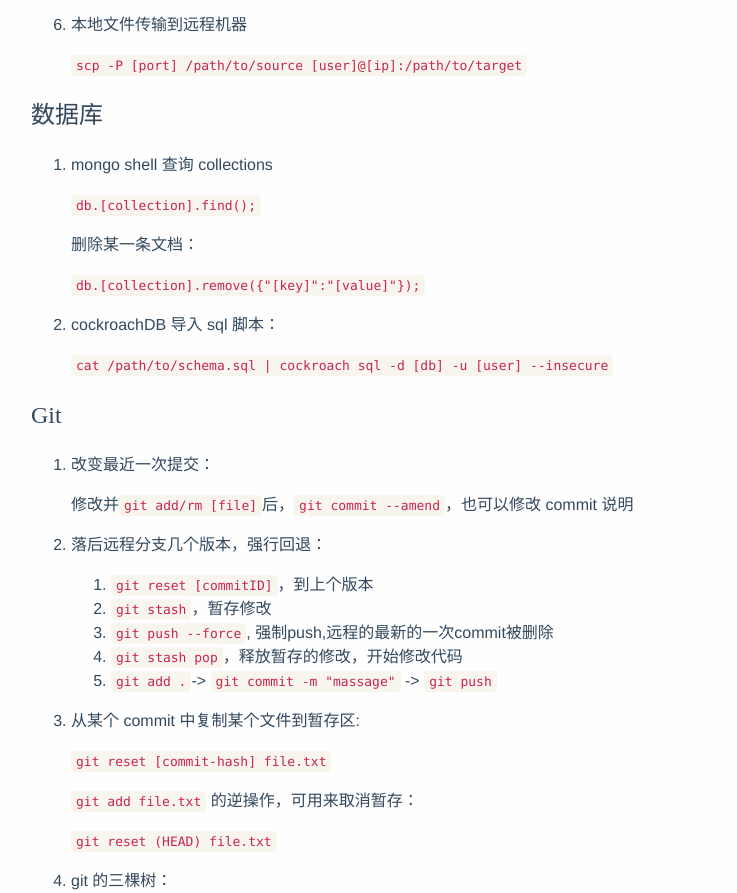
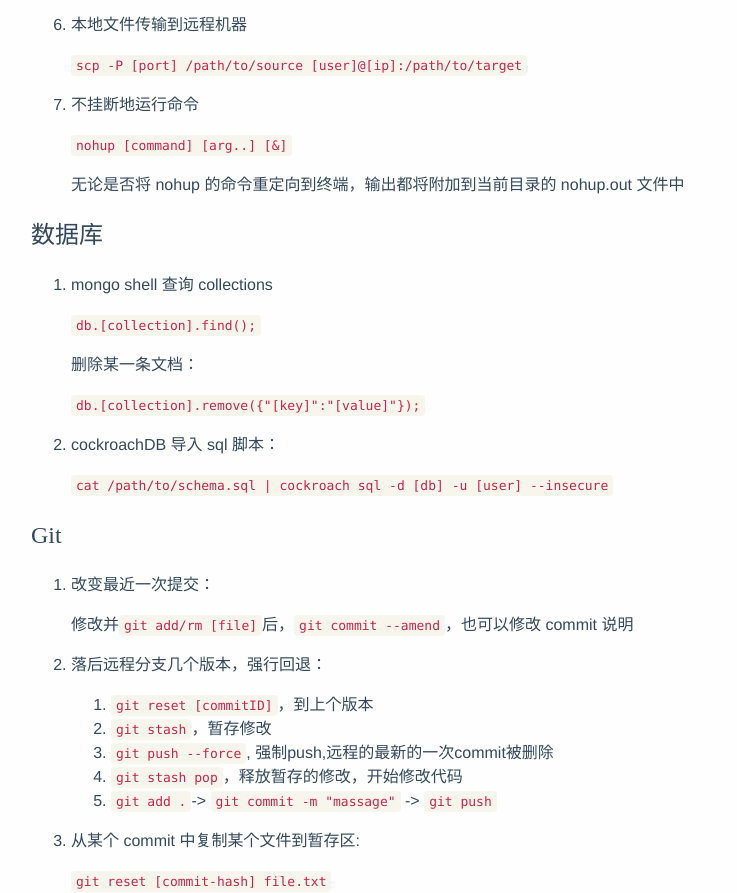
Before and after one commit to gobomb/gobomb.github.io, a plain HTML site: page cheatsheet/index.html in a window 1280 px wide. Shown: the part 996-1889 px from the top of the page, without its empty margins (229-966 px from the left). Drawn offline with nearby package versions, Linux system fonts and the light colour scheme; some packages are replaced by stand-ins of ours.

Commit message:
add nohup in cheatsheet.md

```diff
--- a/cheatsheet/index.html
+++ b/cheatsheet/index.html
@@ -72,7 +72,7 @@
 
 
 <meta itemprop="dateModified" content="2018-03-18T14:02:01&#43;08:00" />
-<meta itemprop="wordCount" content="755">
+<meta itemprop="wordCount" content="799">
 
 
 
@@ -198,6 +198,12 @@
 <li><p>本地文件传输到远程机器</p>
 
 <p><code>scp -P [port] /path/to/source [user]@[ip]:/path/to/target</code></p></li>
+
+<li><p>不挂断地运行命令</p>
+
+<p><code>nohup [command] [arg..] [&amp;]</code></p>
+
+<p>无论是否将 nohup 的命令重定向到终端，输出都将附加到当前目录的 nohup.out 文件中</p></li>
 </ol>
 
 <h2 id="数据库">数据库</h2>
```
Also changed, not shown: 1 other file.
